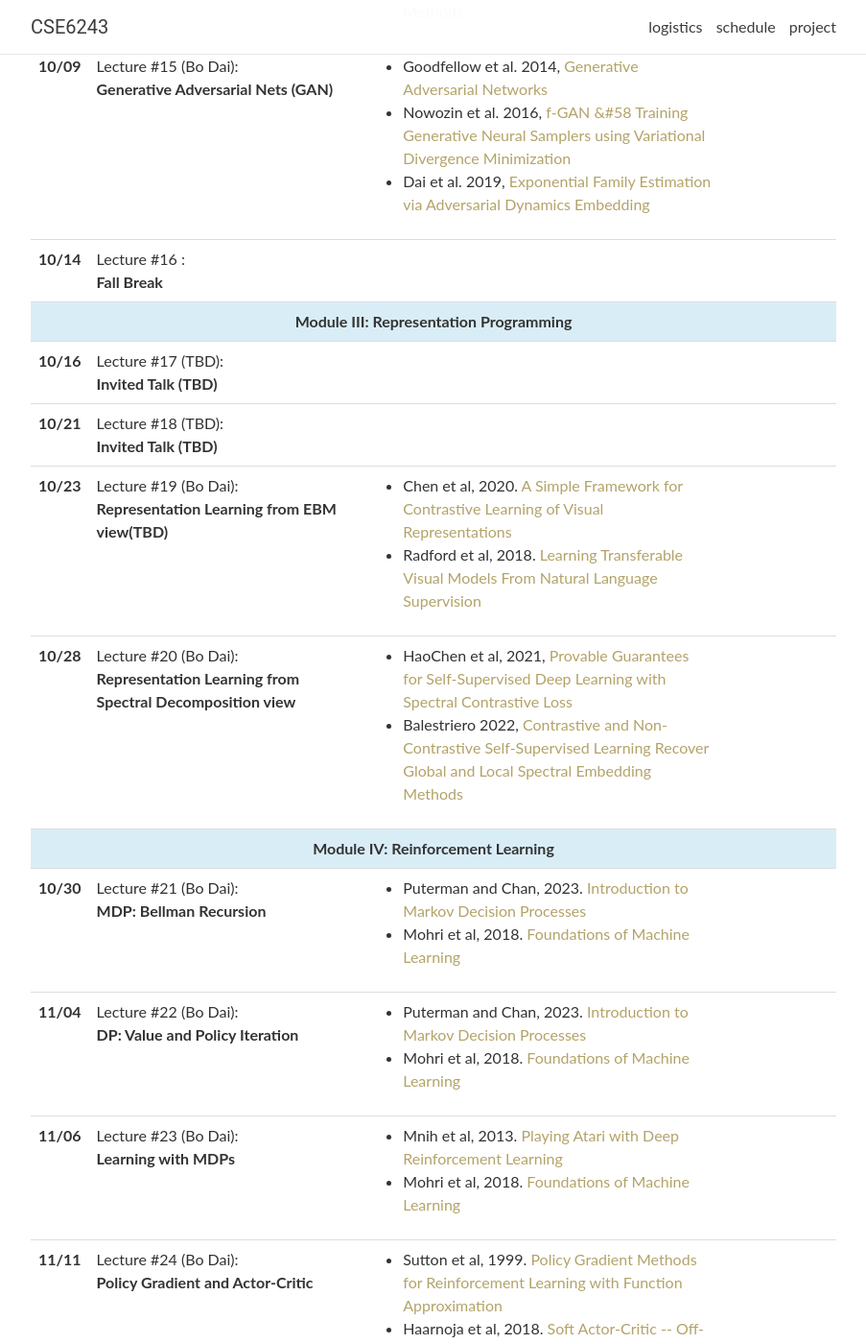
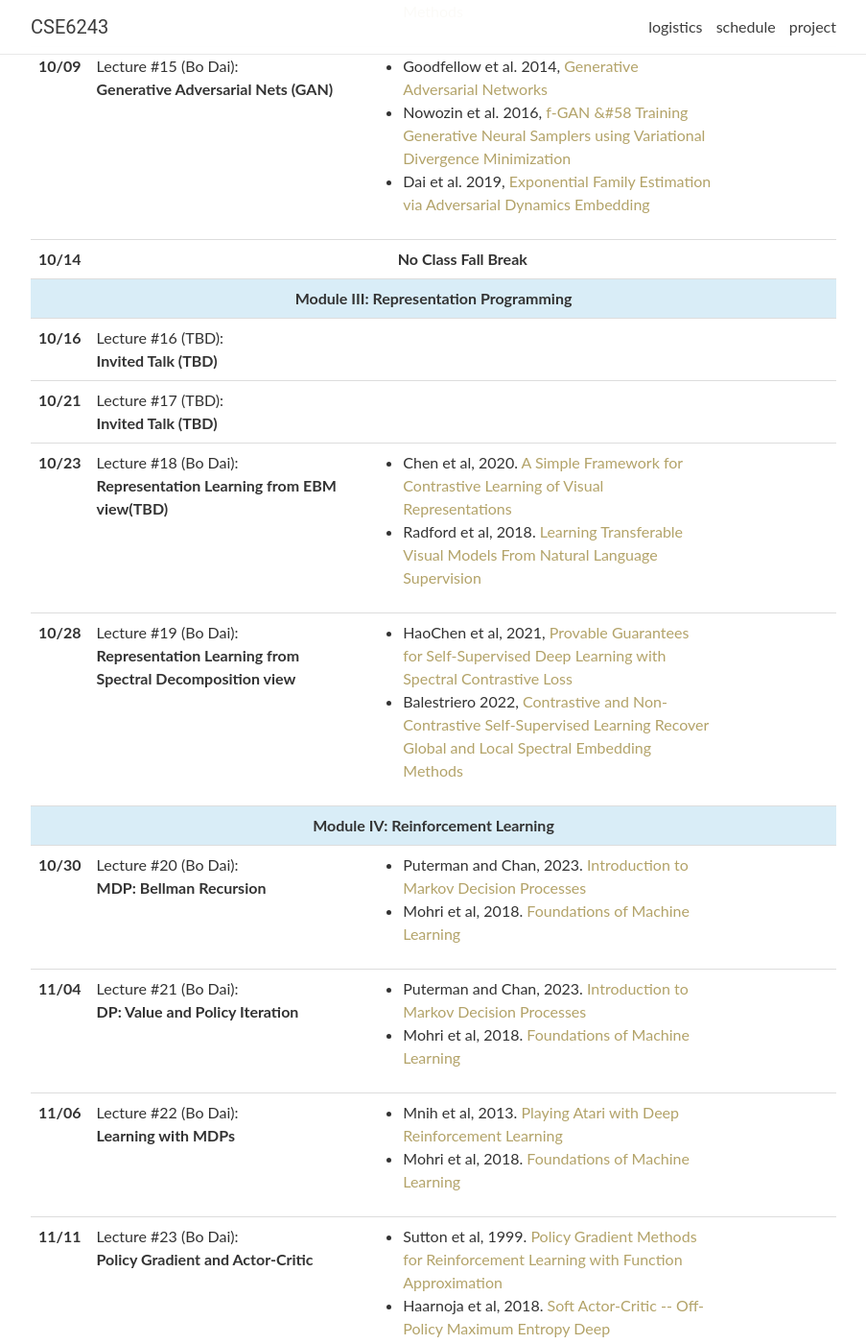
Before and after one commit to Bo-Dai/CSE6243-fall2024, a Jekyll site: the page built from _pages/lectures.md, in a window 1280 px wide and 1400 px high, scrolled down 1670 px. Shown: the whole window at 96% size, without its empty margins (188-1091 px from the left). Built offline with Jekyll 4.4.1, drawn with Linux system fonts in a browser that asks for light colours; some of the changed text lies outside the part shown.

Commit message:
Fixed no class

```diff
--- a/_data/lectures.yml
+++ b/_data/lectures.yml
@@ -170,7 +170,7 @@
 - date: 10/14
 #  lecturer: Bo Dai
   title: >
-    <strong>Fall Break</strong>
+    <strong>No Class Fall Break</strong>
 #  slides:
 #  notes: "https://bo-dai.github.io/CSE6243-fall2023/scribing/Notes_lec25.pdf"
 
```
